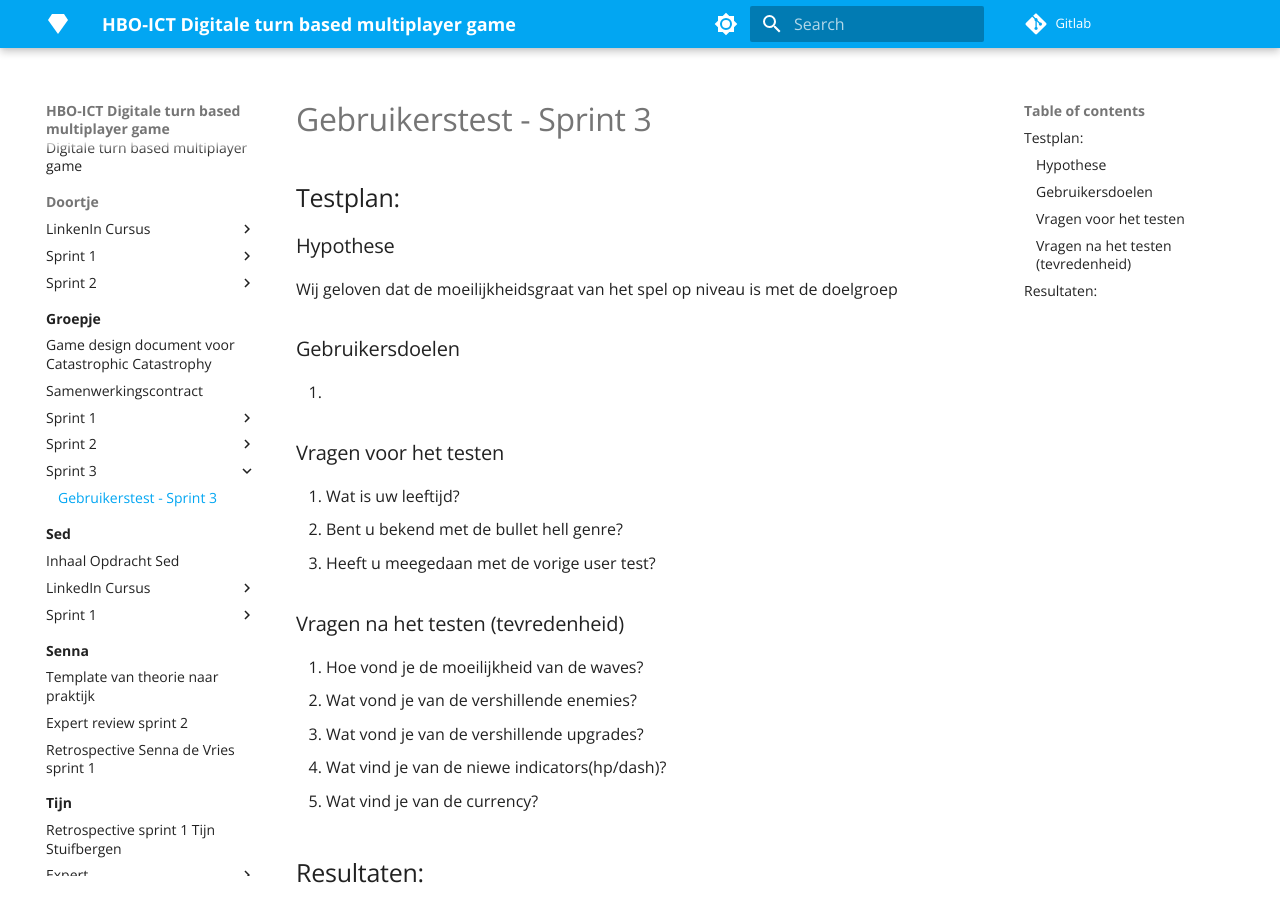
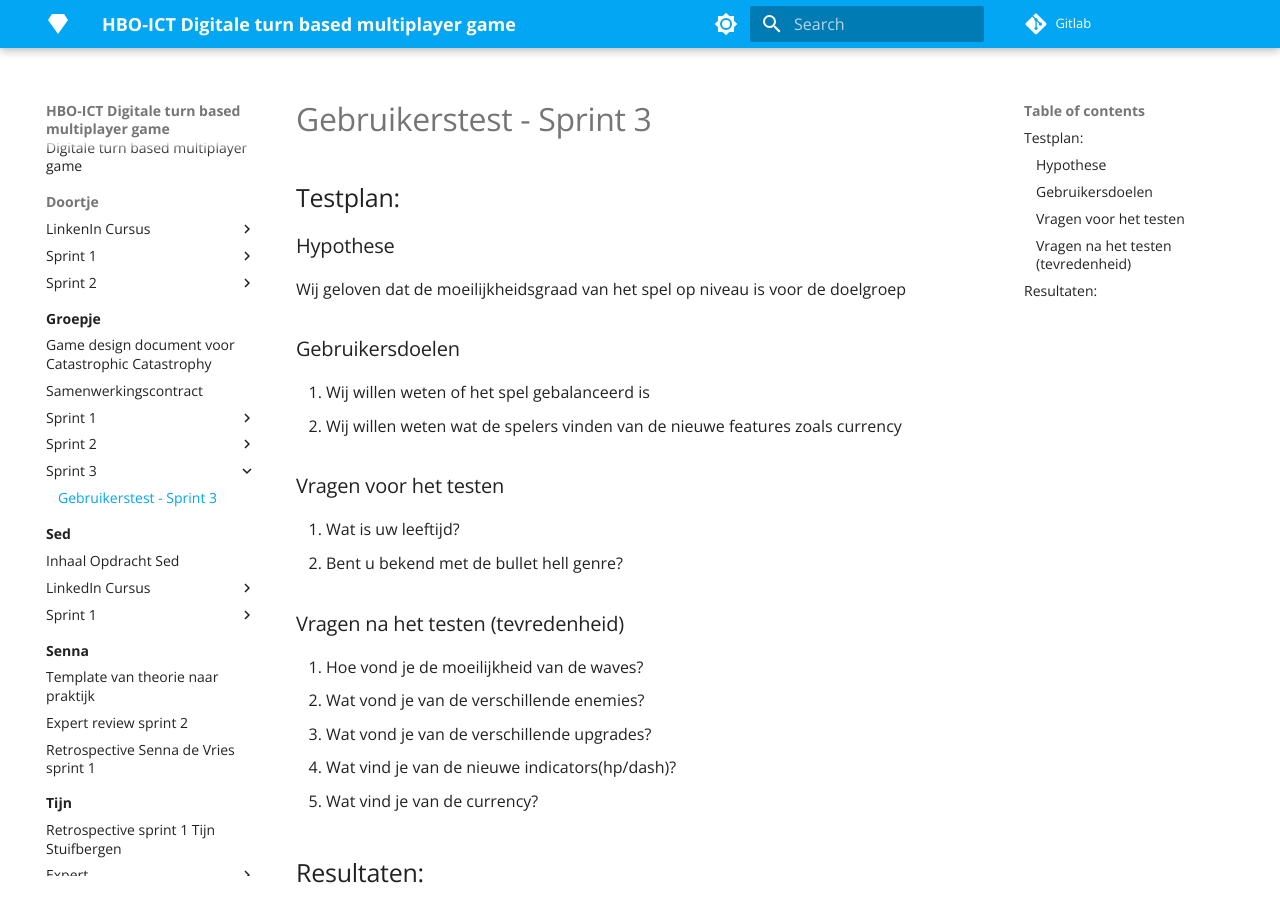
Before and after one commit to Doortje-Geuze/catastrophic-catastrophe, an MkDocs documentation site: the page built from docs/Groepje/Sprint 3/user-testplan-sprint-3.md, in a window 1280 px wide and 900 px high. Built offline with MkDocs 1.6.1 and Material for MkDocs 9.7.7, drawn with Linux system fonts in a browser that asks for light colours; nearby versions of some CDN libraries; library files that are not in the unit come from our copies; some of the changed text lies outside the part shown.

Commit message:
testplan afgemaakt (klaar voor het testen yippie)

```diff
--- a/docs/Groepje/Sprint 3/user-testeplan-sprint-3.md
+++ b/docs/Groepje/Sprint 3/user-testplan-sprint-3.md
@@ -4,24 +4,24 @@
 
 ### Hypothese
 
-Wij geloven dat de moeilijkheidsgraat van het spel op niveau is met de doelgroep
+Wij geloven dat de moeilijkheidsgraad van het spel op niveau is voor de doelgroep
 
 ### Gebruikersdoelen
 
-1.
+1. Wij willen weten of het spel gebalanceerd is
+2. Wij willen weten wat de spelers vinden van de nieuwe features zoals currency
 
 ### Vragen voor het testen
 
 1. Wat is uw leeftijd?
 2. Bent u bekend met de bullet hell genre?
-3. Heeft u meegedaan met de vorige user test?
 
 ### Vragen na het testen (tevredenheid)
 
 1. Hoe vond je de moeilijkheid van de waves?
-2. Wat vond je van de vershillende enemies?
-3. Wat vond je van de vershillende upgrades?
-4. Wat vind je van de niewe indicators(hp/dash)?
+2. Wat vond je van de verschillende enemies?
+3. Wat vond je van de verschillende upgrades?
+4. Wat vind je van de nieuwe indicators(hp/dash)?
 5. Wat vind je van de currency?
 
 
@@ -77,5 +77,5 @@ Wij geloven dat de moeilijkheidsgraat van het spel op niveau is met de doelgroep
 
 
     <h3>Criteria</h3>
-    De hypothesis die wij aan het begin hebben vastgesteld is correct de spelers de moeilijkheids graat van het spel voldoende vinden
+    De hypothese die wij aan het begin hebben vastgesteld, is correct als de spelers de moeilijkheidsgraad van het spel voldoende vinden
     <h3>Conclusie</h3>
```
